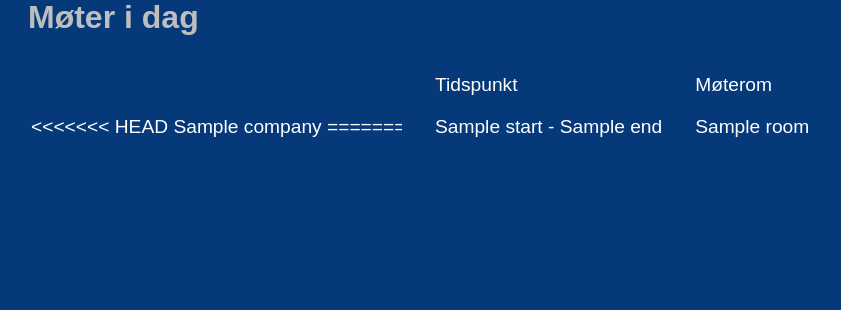
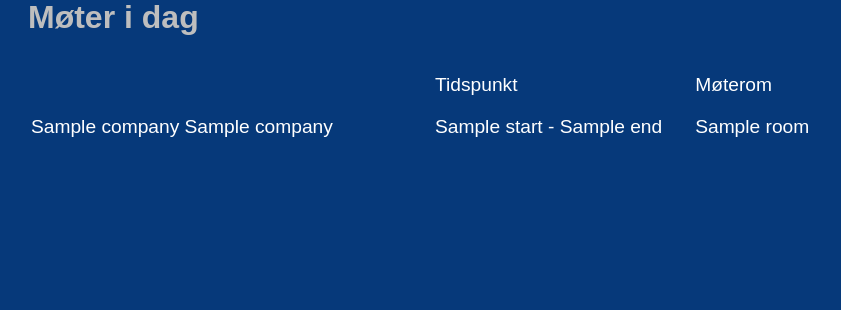
Before and after one commit to okristian1/InfoScreen, a Flask app: template templates/oversikt.html in a window 1280 px wide; the page is wider, and only the part inside the window is pictured. Shown: the part 199-509 px from the top of that part, without its empty margins (0-841 px from the left). Run offline with Flask 2, Linux system fonts and the light colour scheme; the template is opened without the code that fills it: most values are stand-ins (such as "Sample title", 1, 10 or a date in 2020).

```diff
--- a/static/styles/room.css
+++ b/static/styles/room.css
@@ -2,10 +2,6 @@ html {
     background: #06397a;
     display: block;
     font-family: sans-serif;
-<<<<<<< HEAD
-    overflow: hidden;
-=======
->>>>>>> 47aae85e66156039fe4ab4775101fc4fa9e8376b
 }
 
 body {
--- a/templates/oversikt.html
+++ b/templates/oversikt.html
@@ -23,11 +23,8 @@
       {% for row in meeting %}
       <tr>
         <td class="oversikt_mote">
-<<<<<<< HEAD
         {{ row['company'] }}
-=======
           {{ row['company'] }}
->>>>>>> 47aae85e66156039fe4ab4775101fc4fa9e8376b
         </td>
         <td class="oversikt_time">
         {{ row['start'] }} - {{ row['end'] }}
```
